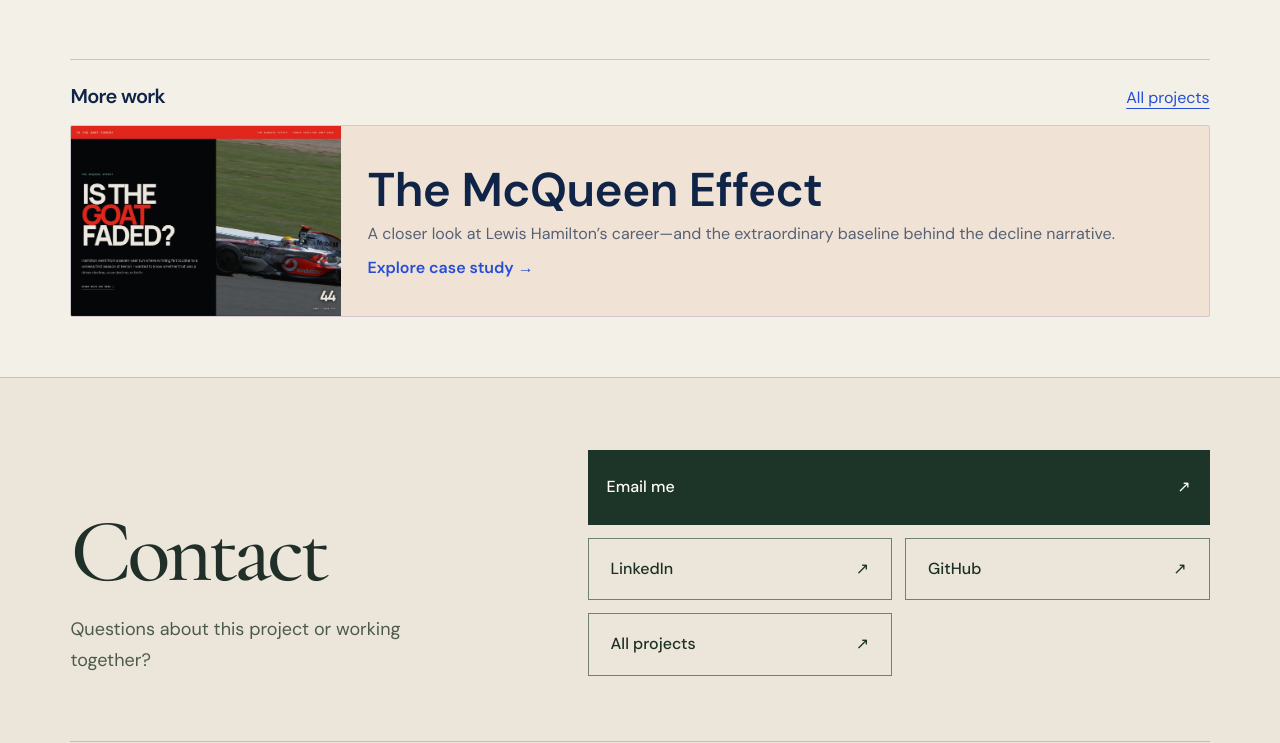
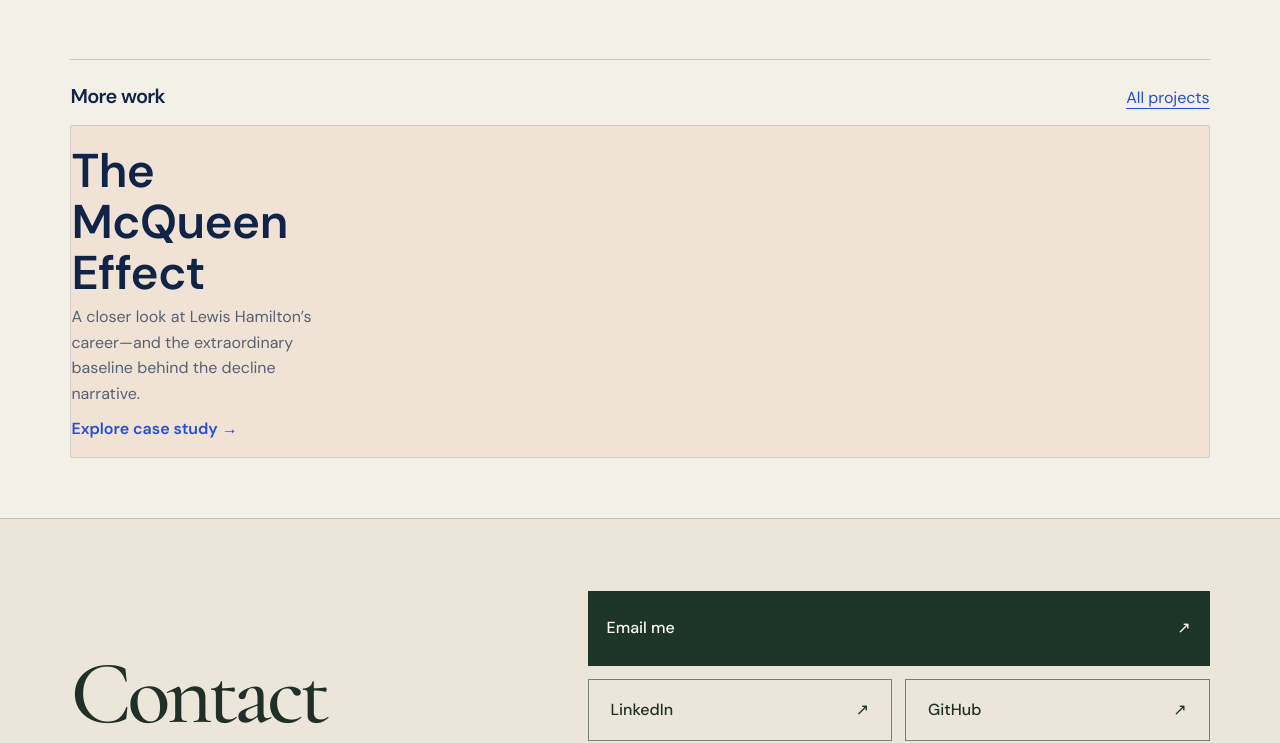
Before and after one commit to BerylKoko/Portfolio, a website built with Vite: page work/harvest/index.html in a window 1280 px wide. Shown: the part 4560-5303 px from the top of the page. Built offline with nearby package versions, Linux system fonts and the light colour scheme.

Commit message:
Simplify next-project navigation and remove repeated preview screenshot: harvest

```diff
--- a/work/harvest/index.html
+++ b/work/harvest/index.html
@@ -25,7 +25,7 @@
 </section>
 <section class="chapter reveal"><div><h2>Page design, responsive layout and front-end implementation.</h2><p>I created the layouts and built the HTML, CSS and JavaScript across the multi-page guide. The finished project is useful here because it shows a different part of my range: visual web design, information structure and responsive implementation rather than analysis or product research.</p></div></section>
 <section class="result-panel reveal"><div><h2>Six visitor-facing sections, one responsive system.</h2></div><div class="result-points"><span>Multi-page navigation</span><span>Wide + narrow layouts</span><span>Event schedule</span><span>Gallery + information</span><span>Directions</span><span>Accessible interactions</span></div></section>
-</div><section class="next-project shell"><div class="next-header"><h2>More work</h2><a href="../../index.html#work">All projects</a></div><a class="next-card" href="../mcqueen/index.html"><img src="../../assets/mcqueen-hero-new.jpg" alt="The McQueen Effect preview" loading="lazy"><div><h3>The McQueen Effect</h3><p>A closer look at Lewis Hamilton’s career—and the extraordinary baseline behind the decline narrative.</p><span class="card-cta">Explore case study →</span></div></a></section></main><footer class="case-footer">
+</div><section class="next-project shell"><div class="next-header"><h2>More work</h2><a href="../../index.html#work">All projects</a></div><a class="next-card" href="../mcqueen/index.html"><div><h3>The McQueen Effect</h3><p>A closer look at Lewis Hamilton’s career—and the extraordinary baseline behind the decline narrative.</p><span class="card-cta">Explore case study →</span></div></a></section></main><footer class="case-footer">
   <div class="shell case-footer-content">
     <div><h2>Contact</h2><p>Questions about this project or working together?</p></div>
     <div class="case-footer-actions">
```
